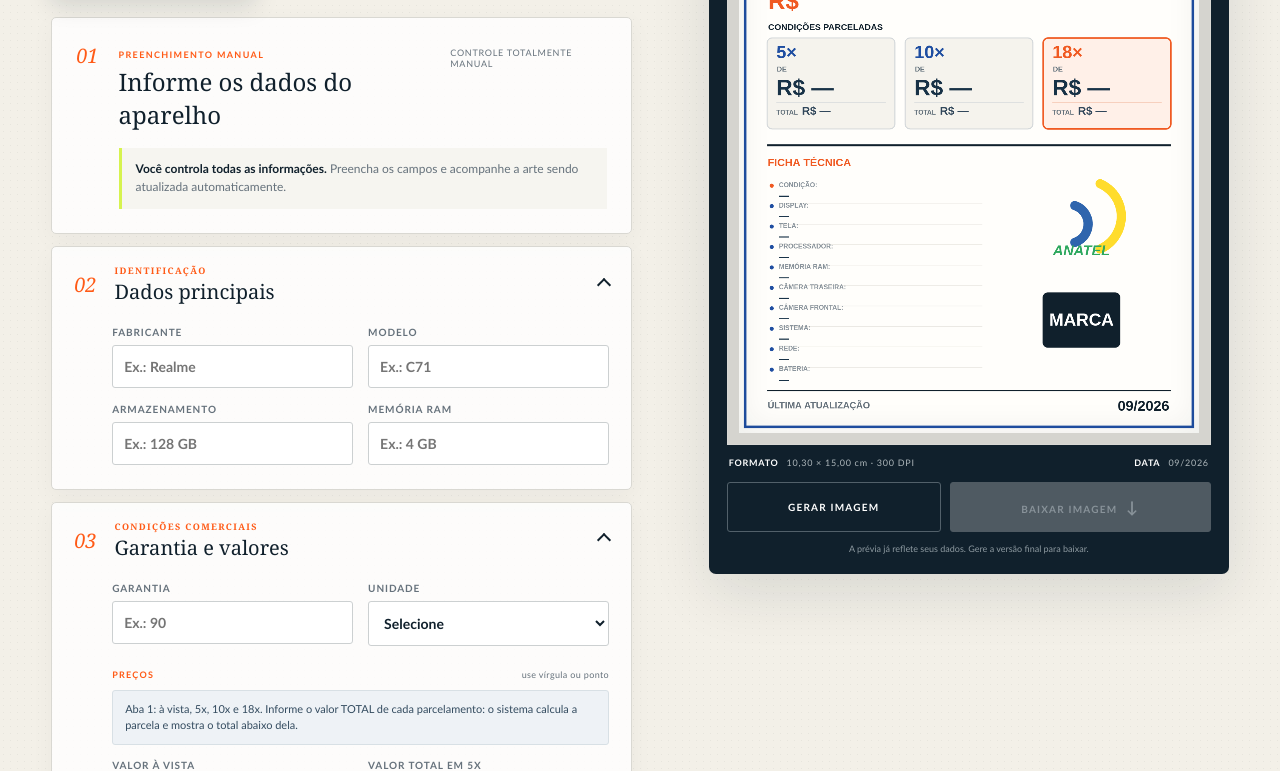
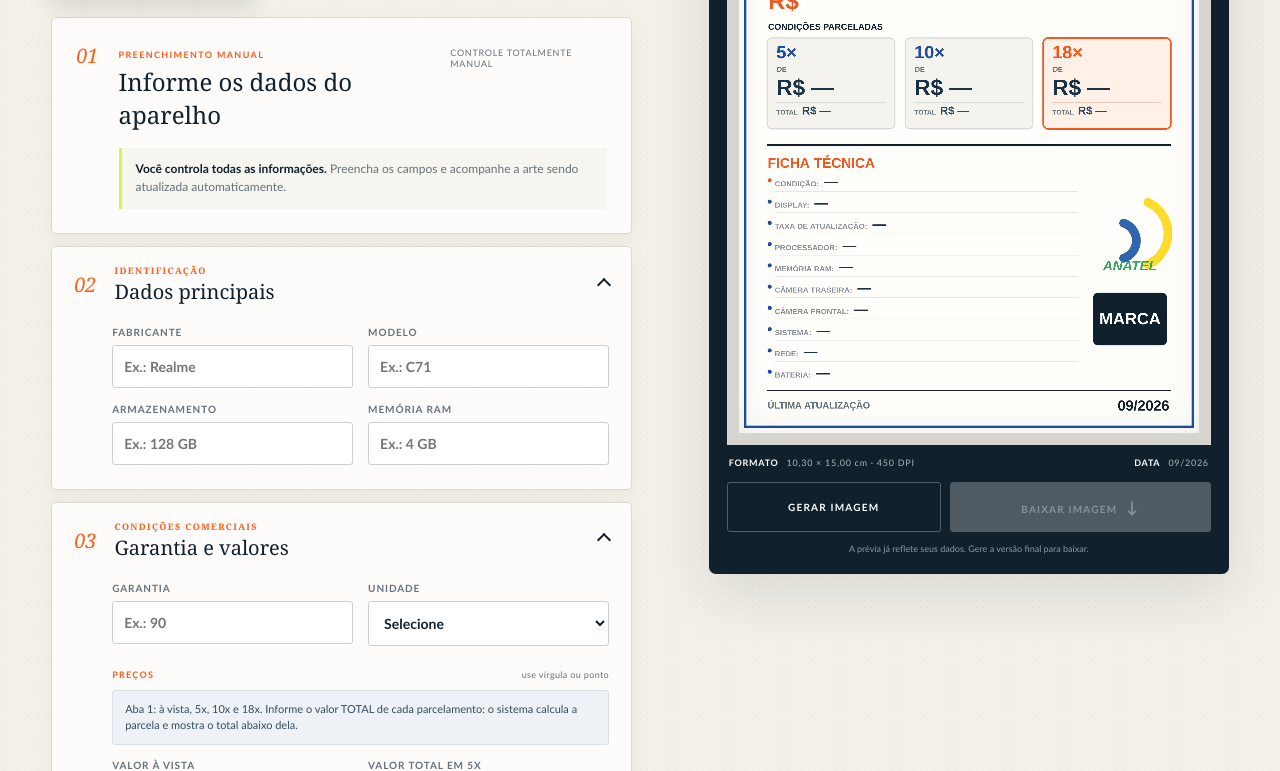
Before and after one commit to pccelularescolombo-alt/teste, a plain HTML site: page index.html in a window 1280 px wide. Shown: the part 446-1217 px from the top of the page. Drawn offline with Linux system fonts and the light colour scheme.

Commit message:
Add files via upload

```diff
--- a/app.js
+++ b/app.js
@@ -77,25 +77,29 @@ function drawImageContain(img, x, y, w, h) {
 function drawLogo(type, slot, x, y, w, h) {
   if (type === "none") return;
   ctx.save();
+  // Fator de escala: os desenhos abaixo foram calibrados para uma caixa de 168×168.
+  // Ao usar caixas menores (ex.: os logotipos 1 e 2 colados no canto), tudo escala
+  // proporcionalmente, sem estourar os limites da caixa.
+  const s = w / 168;
   if (type === "anatel") {
-    ctx.translate(x + w / 2, y + h / 2 - 8);
-    ctx.lineWidth = 18;ctx.lineCap = "round";
-    ctx.strokeStyle="#ffdc2c";ctx.beginPath();ctx.arc(8,0,70,-1.15,1.15);ctx.stroke();
-    ctx.strokeStyle="#2f65ad";ctx.beginPath();ctx.arc(-25,15,38,-1.25,1.25);ctx.stroke();
-    ctx.fillStyle="#2ea85e";ctx.textAlign="center";ctx.font="italic 900 28px sans-serif";ctx.fillText("ANATEL",0,76);
+    ctx.translate(x + w / 2, y + h / 2 - 8 * s);
+    ctx.lineWidth = 18 * s; ctx.lineCap = "round";
+    ctx.strokeStyle="#ffdc2c";ctx.beginPath();ctx.arc(8*s,0,70*s,-1.15,1.15);ctx.stroke();
+    ctx.strokeStyle="#2f65ad";ctx.beginPath();ctx.arc(-25*s,15*s,38*s,-1.25,1.25);ctx.stroke();
+    ctx.fillStyle="#2ea85e";ctx.textAlign="center";ctx.font=`italic 900 ${28*s}px sans-serif`;ctx.fillText("ANATEL",0,76*s);
   } else if (type === "store") {
     if (headerLogo) drawImageContain(headerLogo,x,y,w,h);
-    else {ctx.fillStyle="#7b868d";ctx.textAlign="center";ctx.font="800 17px sans-serif";ctx.fillText("LOGOTIPO DA LOJA",x+w/2,y+h/2+6);}
+    else {ctx.fillStyle="#7b868d";ctx.textAlign="center";ctx.font=`800 ${Math.max(11,17*s)}px sans-serif`;ctx.fillText("LOGOTIPO DA LOJA",x+w/2,y+h/2+6*s);}
   } else if (type === "custom") {
     const img = slot === 1 ? logo1Image : logo2Image;
     if (img) drawImageContain(img,x,y,w,h);
-    else {ctx.fillStyle="#7b868d";ctx.textAlign="center";ctx.font="800 17px sans-serif";ctx.fillText("SUA IMAGEM",x+w/2,y+h/2+6);}
+    else {ctx.fillStyle="#7b868d";ctx.textAlign="center";ctx.font=`800 ${Math.max(11,17*s)}px sans-serif`;ctx.fillText("SUA IMAGEM",x+w/2,y+h/2+6*s);}
   } else {
     const brand = safe(value("manufacturer"), "MARCA");
     const key = brand.toLocaleLowerCase("pt-BR");
     const palette = key.includes("realme") ? ["#ffd51f","#111"] : key.includes("samsung") ? ["#0c4da2","#fff"] : key.includes("motorola") ? ["#e6e8ea","#111"] : key.includes("xiaomi") ? ["#ff6900","#fff"] : key.includes("apple") ? ["#111","#fff"] : ["#10202c","#fff"];
-    roundedRect(x + 8,y + 30,w - 16,h - 60,10,palette[0]);
-    const size=fitText(upper(brand),w-40,34,"sans-serif","900");ctx.fillStyle=palette[1];ctx.textAlign="center";ctx.font=`900 ${size}px sans-serif`;ctx.fillText(upper(brand),x+w/2,y+h/2+11);
+    roundedRect(x + 8*s,y + 30*s,w - 16*s,h - 60*s,10,palette[0]);
+    const size=fitText(upper(brand),w-40*s,Math.max(12,34*s),"sans-serif","900",Math.max(10,12*s));ctx.fillStyle=palette[1];ctx.textAlign="center";ctx.font=`900 ${size}px sans-serif`;ctx.fillText(upper(brand),x+w/2,y+h/2+11*s);
   }
   ctx.restore();ctx.textAlign="left";
 }
@@ -192,25 +196,45 @@ function drawModeThree() {
 
 function drawLowerSection(finalMode) {
   ctx.fillStyle="#10202c";ctx.fillRect(55,746,790,4);
-  ctx.font="900 21px sans-serif";ctx.fillStyle="#f05a22";ctx.fillText("FICHA TÉCNICA",56,789);
+  ctx.font="900 27px sans-serif";ctx.fillStyle="#f05a22";ctx.fillText("FICHA TÉCNICA",56,792);
+
+  // Logotipos 1 e 2: colados um no outro (sem espaço entre eles), ao longo do
+  // lado direito da ficha técnica, centralizados na altura da seção.
+  const sectionTop = 800, sectionBottom = 1216;
+  const logoW = 160, logoH = 160;
+  const logoX = 845 - logoW;
+  const logoY1 = sectionTop + (sectionBottom - sectionTop - logoH * 2) / 2;
+  const logoY2 = logoY1 + logoH;
+  drawLogo(value("logo1"),1,logoX,logoY1,logoW,logoH);
+  drawLogo(value("logo2"),2,logoX,logoY2,logoW,logoH);
 
   const specs = [
-    ["CONDIÇÃO", value("condition")], ["DISPLAY", value("display")], ["TELA", value("refresh")],
+    ["CONDIÇÃO", value("condition")], ["DISPLAY", value("display")], ["TAXA DE ATUALIZAÇÃO", value("refresh")],
     ["PROCESSADOR", value("processor")], ["MEMÓRIA RAM", value("ram")],
     ["CÂMERA TRASEIRA", value("rearCamera")], ["CÂMERA FRONTAL", value("frontCamera")],
     ["SISTEMA", value("android")], ["REDE", value("network")], ["BATERIA", value("battery")]
   ];
-  specs.forEach(([label,text], index) => {
-    const rowY = 830 + index * 40;
-    ctx.beginPath();ctx.arc(64,rowY-3,4,0,Math.PI*2);ctx.fillStyle=index===0?"#f05a22":"#1f4ea1";ctx.fill();
-    ctx.fillStyle="#8a949c";ctx.font="900 13px sans-serif";ctx.fillText(`${label}:`,78,rowY);
-    const size=fitText(safe(text),398,20,"sans-serif","800");ctx.fillStyle="#183247";ctx.font=`800 ${size}px sans-serif`;ctx.fillText(safe(text),78,rowY+23);
-    if(index < specs.length-1){ctx.fillStyle="#e7e5df";ctx.fillRect(78,rowY+32,398,1)}
+
+  // Coluna única com rótulo e valor na mesma linha, ocupando toda a largura
+  // disponível ao lado dos logotipos, com fontes bem maiores — pensada para
+  // continuar legível quando a imagem é reduzida no Word.
+  const specsRightEdge = logoX - 22;
+  const colX = 55;
+  const colW = specsRightEdge - colX;
+  const rows = specs.length;
+  const rowH = (sectionBottom - sectionTop) / rows;
+
+  specs.forEach(([label, text], index) => {
+    const rowY = sectionTop + index * rowH + rowH * 0.68;
+    ctx.beginPath();ctx.arc(colX+5,rowY-rowH*0.28,4,0,Math.PI*2);ctx.fillStyle=index===0?"#f05a22":"#1f4ea1";ctx.fill();
+    ctx.fillStyle="#8a949c";ctx.font="900 15px sans-serif";
+    const labelText = `${label}:`;
+    ctx.fillText(labelText, colX+15, rowY);
+    const labelW = ctx.measureText(labelText).width + 10;
+    const size=fitText(safe(text),colW-labelW-15,27,"sans-serif","800",18);
+    ctx.fillStyle="#183247";ctx.font=`800 ${size}px sans-serif`;ctx.fillText(safe(text),colX+15+labelW,rowY);
+    if(index < rows-1){ctx.fillStyle="#e7e5df";ctx.fillRect(colX+15,sectionTop+(index+1)*rowH-4,colW-15,1.3)}
   });
-
-  // Zona de logotipos (sem fundo, sem caixas e sem tarja)
-  drawLogo(value("logo1"),1,586,811,168,168);
-  drawLogo(value("logo2"),2,586,1006,168,168);
 
   // Footer
   ctx.fillStyle="#10202c";ctx.fillRect(55,1227,790,2);
--- a/index.html
+++ b/index.html
@@ -110,8 +110,8 @@
 
     <aside class="preview-panel" aria-label="Pré-visualização">
       <div class="preview-heading"><div><span>PRÉ-VISUALIZAÇÃO</span><strong>Atualização em tempo real</strong></div><button id="resetBtn" type="button">Recomeçar</button></div>
-      <div class="canvas-wrap"><canvas id="poster" width="1217" height="1772" aria-label="Prévia do destaque"></canvas></div>
-      <div class="preview-meta"><span><b>FORMATO</b> 10,30 × 15,00 cm · 300 DPI</span><span><b>DATA</b> <i id="dateLabel">—</i></span></div>
+      <div class="canvas-wrap"><canvas id="poster" width="1825" height="2657" aria-label="Prévia do destaque"></canvas></div>
+      <div class="preview-meta"><span><b>FORMATO</b> 10,30 × 15,00 cm · 450 DPI</span><span><b>DATA</b> <i id="dateLabel">—</i></span></div>
       <div class="action-row">
         <button id="generateBtn" class="btn secondary" type="button">Gerar imagem</button>
         <button id="downloadBtn" class="btn primary" type="button" disabled>Baixar imagem <span>↓</span></button>
```
